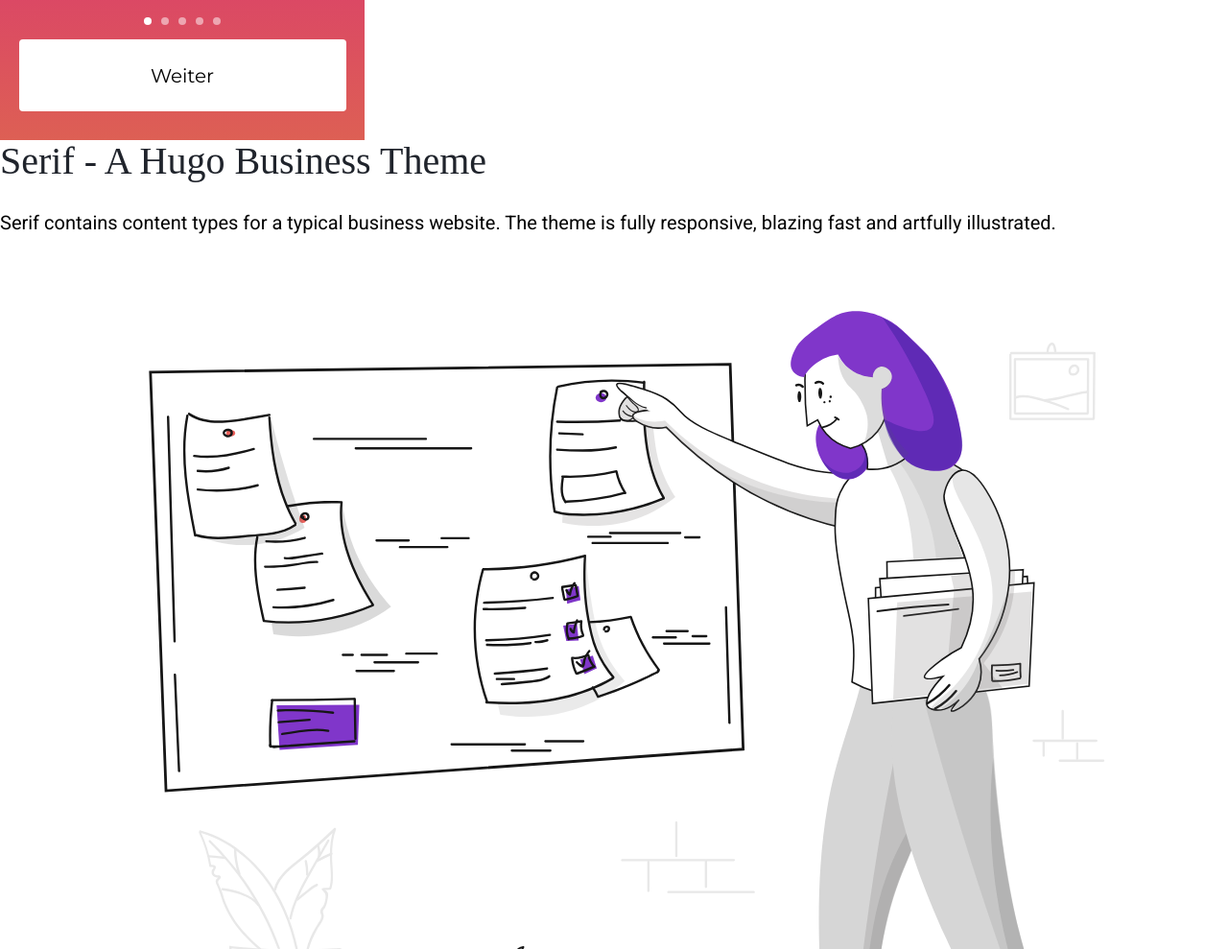
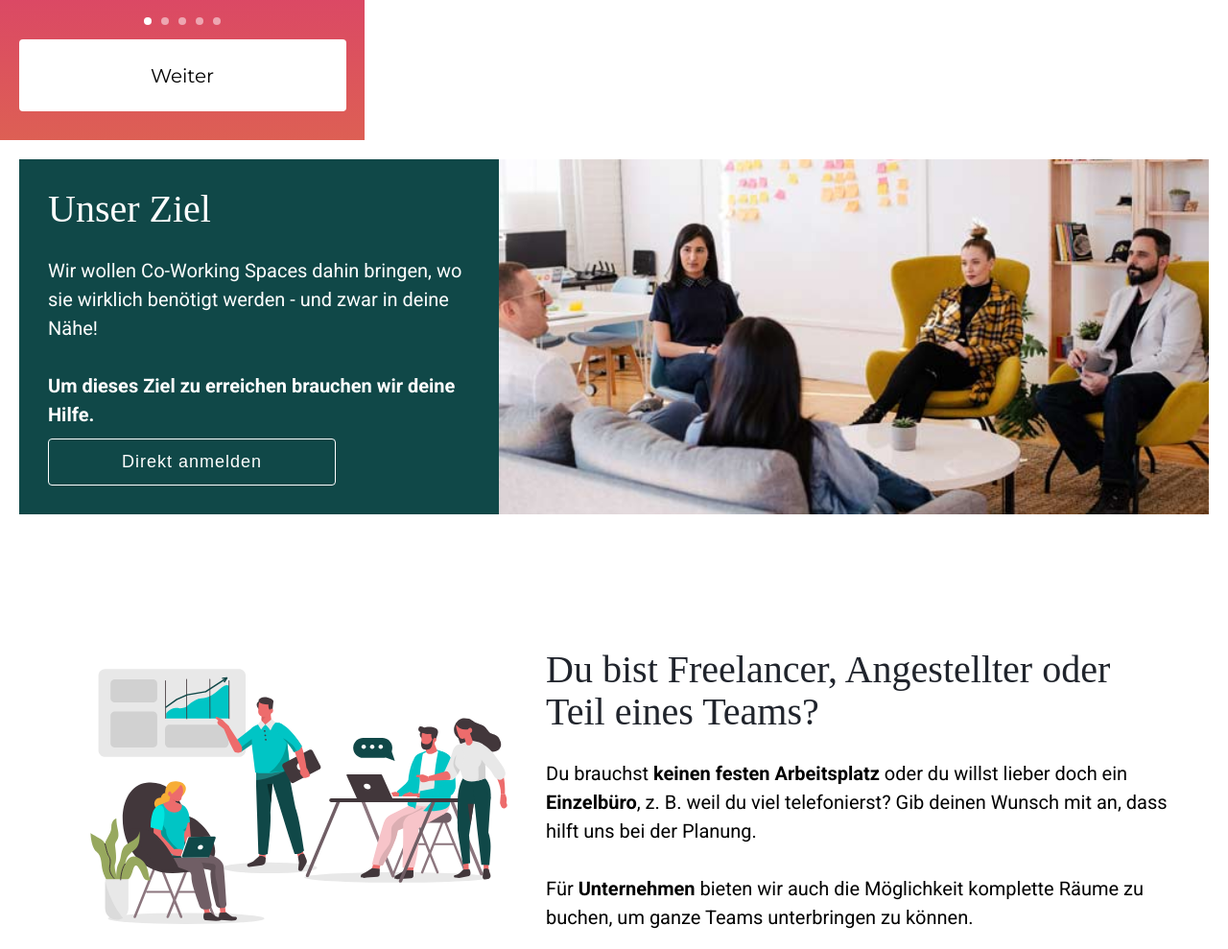
Before and after one commit to hanseventures/sustainable-packaging, a Gatsby site: page / in a window 1280 px wide. Shown: the part 494-1483 px from the top of the page at 96% size. Built offline with nearby package versions, Linux system fonts and the light colour scheme; Gatsby itself is replaced by a stand-in of ours; a web font is replaced by a local one.

Commit message:
Removed old theme-content

```diff
--- a/src/pages/index.js
+++ b/src/pages/index.js
@@ -29,26 +29,7 @@ const Home = props => {
         />
       </Helmet>
       <Onboarding />
-      <div className="intro">
-        <div className="container">
-          <div className="row justify-content-start">
-            <div className="">
-              <div dangerouslySetInnerHTML={{ __html: intro.html }} />
-            </div>
-            {intro.frontmatter.intro_image && (
-              <div className="position-relative">
-                <img
-                  alt={intro.frontmatter.title}
-                  className={"introImageClasses"}
-                  src={intro.frontmatter.intro_image}
-                />
-              </div>
-            )}
-          </div>
-        </div>
-      </div>
-
-      <section className="l-cta content d-flex-md flex-md-row-reverse font-wht m-md-3 mt-1 mx-md-auto">
+      <section className="l-cta content d-flex-md flex-md-row-reverse font-wht m-md-3 mt-0 mx-md-auto pt-0 px-0 px-md-3">
         <div className="image-wrapper">
           <img
             alt={intro.frontmatter.first_section}
```
